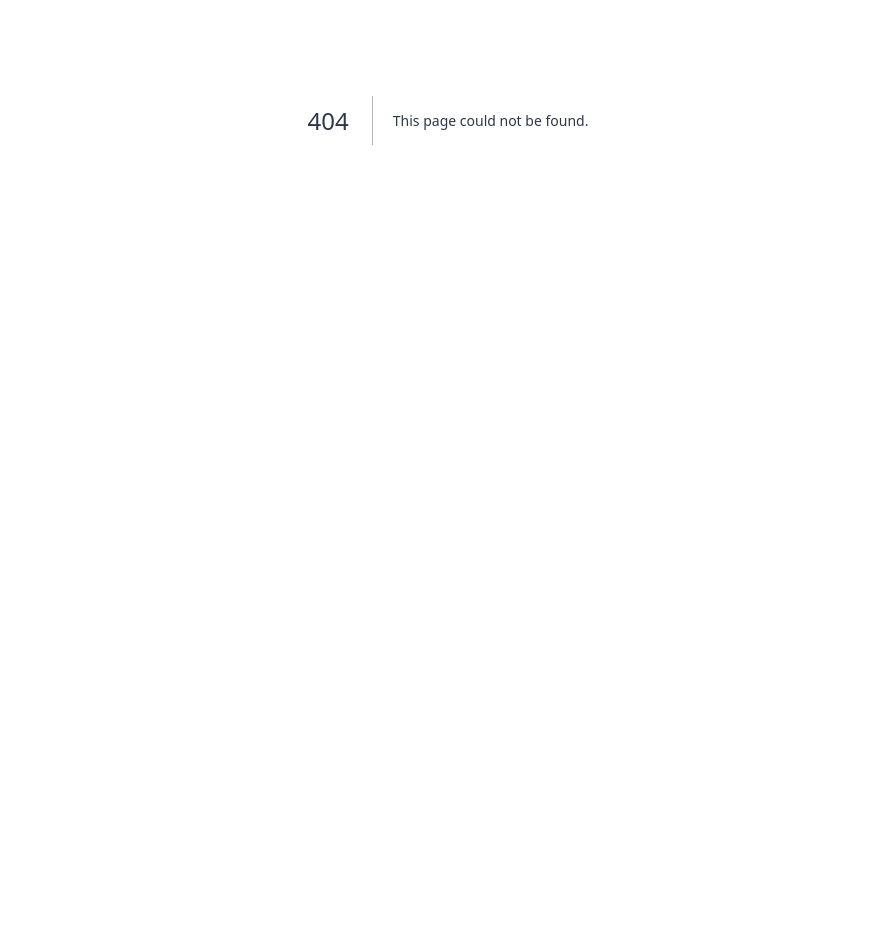
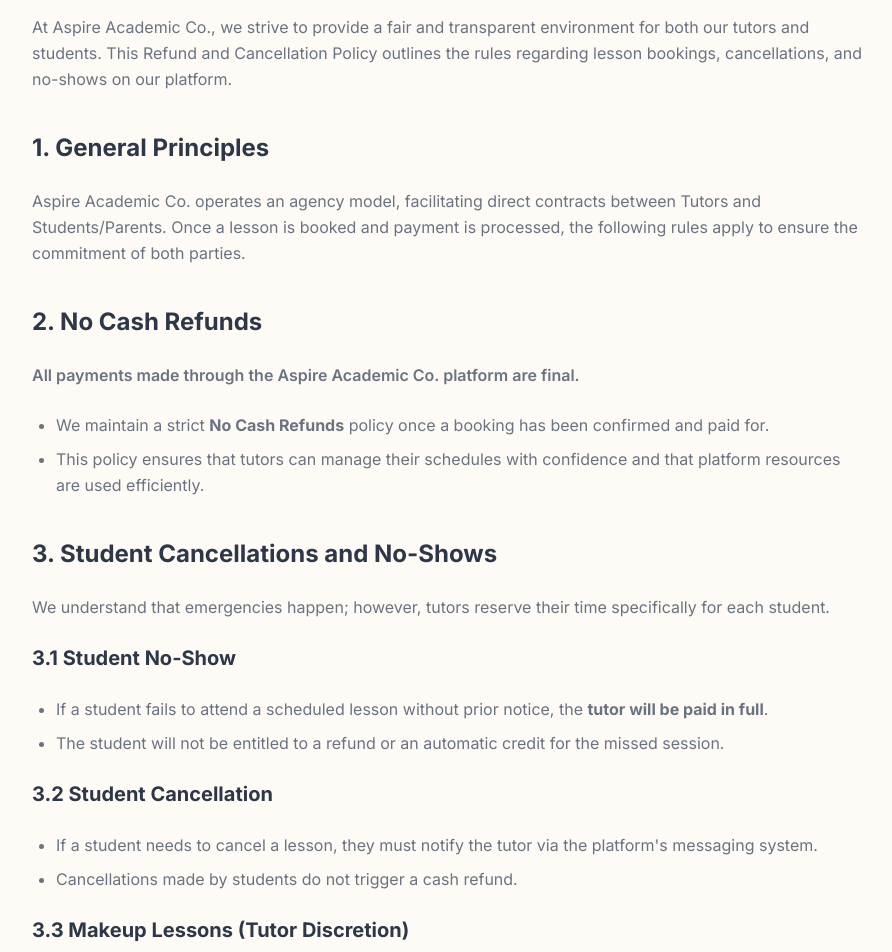
Before and after one commit to sawda6556/aspire-academic-frontend, a Next.js app: page /refund in a window 1280 px wide. Before the commit this address had no page. Shown: the part 280-1232 px from the top of the page, without its empty margins (192-1084 px from the left). Before the commit the page ends 800 px from the top, so only its background shows below. Built offline with nearby package versions, Linux system fonts and the light colour scheme.

Commit message:
feat: implement Refund Policy page, checkout consent notice, and FAQ section

```diff
--- a/src/app/faq/page.tsx
+++ b/src/app/faq/page.tsx
@@ -41,14 +41,6 @@
       {
         q: "Can I have a trial lesson?",
         a: "Many of our tutors offer a free 10-minute trial lesson. This is a great way to meet the tutor, discuss your goals, and see if they are a good match for your learning style."
-      },
-      {
-        q: "What happens if I miss a scheduled lesson?",
-        a: "If a student misses a lesson without notice (student no-show), the tutor is paid in full. If you miss a lesson and request a makeup session, it may be granted at the tutor's sole discretion. If a tutor misses a lesson, the student receives a platform credit to rebook."
-      },
-      {
-        q: "Do we need to confirm lesson attendance?",
-        a: "Yes. Both parties must confirm lesson attendance via the platform post-session. This ensures transparency and security before any payment is finalized."
       }
     ]
   },
@@ -62,10 +54,31 @@
       {
         q: "Are there any hidden fees?",
         a: "No. We believe in transparency. The lesson price includes all platform service fees and payment processing costs. There are no surprise charges."
+      }
+    ]
+  },
+  {
+    category: "Refunds & Attendance",
+    questions: [
+      {
+        q: "What is your refund policy?",
+        a: "We maintain a strict No Cash Refunds policy. All payments made through the Aspire Academic Co. platform are final. This ensures that tutors can manage their schedules with confidence and platform resources are used efficiently."
       },
       {
-        q: "What is your refund policy?",
-        a: "We have a strict Refund Policy of No Refunds once payment is made. All transactions are final."
+        q: "What happens if a student misses a scheduled lesson?",
+        a: "If a student fails to attend a scheduled lesson without notice (student no-show), the tutor will be paid in full. The student is not entitled to a refund or automatic credit. Providing a makeup lesson is at the sole discretion of the tutor."
+      },
+      {
+        q: "What happens if a tutor misses a scheduled lesson?",
+        a: "If a tutor fails to attend a scheduled lesson (tutor no-show), the student will receive a Platform Lesson Credit. This credit can be used to rebook the lesson with the same tutor or another tutor on the platform. No cash refund will be issued."
+      },
+      {
+        q: "Do we need to confirm lesson attendance?",
+        a: "Yes. Both parties must confirm lesson attendance via the platform post-session. If there is a dispute regarding attendance, please contact info@aspireacademicco.co.uk within 48 hours of the scheduled lesson time."
+      },
+      {
+        q: "Are digital downloads from the Resource Store refundable?",
+        a: "Due to the nature of digital products, all sales in the Educational Resource Store are final and non-refundable. If you experience technical download issues, please contact our support team."
       }
     ]
   }
--- /dev/null
+++ b/src/app/refund/page.tsx
@@ -0,0 +1,127 @@
+import React from 'react';
+import Header from '@/components/layout/Header';
+import Footer from '@/components/layout/Footer';
+
+export default function RefundPage() {
+  return (
+    <div className="flex min-h-screen flex-col bg-background">
+      <Header />
+      <main className="flex-grow container mx-auto max-w-4xl px-4 py-20 sm:px-6 lg:px-8">
+        <h1 className="text-4xl font-bold text-heading mb-10">Refund and Cancellation Policy</h1>
+        <div className="prose prose-slate max-w-none text-muted space-y-6 leading-relaxed">
+          <p className="text-sm">Last updated: June 2026</p>
+          <p>
+            At Aspire Academic Co., we strive to provide a fair and transparent environment for both our tutors and students. This Refund and Cancellation Policy outlines the rules regarding lesson bookings, cancellations, and no-shows on our platform.
+          </p>
+
+          <h2 className="text-2xl font-bold text-heading mt-10">1. General Principles</h2>
+          <p>
+            Aspire Academic Co. operates an agency model, facilitating direct contracts between Tutors and Students/Parents. Once a lesson is booked and payment is processed, the following rules apply to ensure the commitment of both parties.
+          </p>
+
+          <h2 className="text-2xl font-bold text-heading mt-10">2. No Cash Refunds</h2>
+          <p className="font-semibold">
+            All payments made through the Aspire Academic Co. platform are final.
+          </p>
+          <ul className="list-disc pl-6 space-y-2">
+            <li>
+              We maintain a strict <strong>No Cash Refunds</strong> policy once a booking has been confirmed and paid for.
+            </li>
+            <li>
+              This policy ensures that tutors can manage their schedules with confidence and that platform resources are used efficiently.
+            </li>
+          </ul>
+
+          <h2 className="text-2xl font-bold text-heading mt-10">3. Student Cancellations and No-Shows</h2>
+          <p>
+            We understand that emergencies happen; however, tutors reserve their time specifically for each student.
+          </p>
+          <h3 className="text-xl font-bold text-heading mt-6">3.1 Student No-Show</h3>
+          <ul className="list-disc pl-6 space-y-2">
+            <li>
+              If a student fails to attend a scheduled lesson without prior notice, the <strong>tutor will be paid in full</strong>.
+            </li>
+            <li>
+              The student will not be entitled to a refund or an automatic credit for the missed session.
+            </li>
+          </ul>
+          <h3 className="text-xl font-bold text-heading mt-6">3.2 Student Cancellation</h3>
+          <ul className="list-disc pl-6 space-y-2">
+            <li>
+              If a student needs to cancel a lesson, they must notify the tutor via the platform's messaging system.
+            </li>
+            <li>
+              Cancellations made by students do not trigger a cash refund.
+            </li>
+          </ul>
+          <h3 className="text-xl font-bold text-heading mt-6">3.3 Makeup Lessons (Tutor Discretion)</h3>
+          <ul className="list-disc pl-6 space-y-2">
+            <li>
+              Granting a makeup lesson for a session missed by a student is at the <strong>sole discretion of the Tutor</strong>.
+            </li>
+            <li>
+              If a tutor agrees to provide a makeup lesson, the new time and date must be mutually agreed upon via the platform.
+            </li>
+            <li>
+              Aspire Academic Co. is not responsible for facilitating makeup lessons beyond providing the communication tools.
+            </li>
+          </ul>
+
+          <h2 className="text-2xl font-bold text-heading mt-10">4. Tutor Cancellations and No-Shows</h2>
+          <p>
+            We expect our tutors to maintain the highest standards of professionalism and punctuality.
+          </p>
+          <h3 className="text-xl font-bold text-heading mt-6">4.1 Tutor No-Show</h3>
+          <ul className="list-disc pl-6 space-y-2">
+            <li>
+              If a tutor fails to attend a scheduled lesson, the student is entitled to a <strong>Platform Lesson Credit</strong>.
+            </li>
+            <li>
+              This credit can be used to rebook the lesson with the same tutor or another tutor on the platform.
+            </li>
+            <li>
+              No cash refund will be issued; the value is held as a credit for future use.
+            </li>
+          </ul>
+          <h3 className="text-xl font-bold text-heading mt-6">4.2 Tutor Cancellation</h3>
+          <ul className="list-disc pl-6 space-y-2">
+            <li>
+              If a tutor must cancel a lesson due to unforeseen circumstances, they must notify the student/parent as soon as possible.
+            </li>
+            <li>
+              In the event of a tutor-initiated cancellation, the student will receive a <strong>Platform Lesson Credit</strong> for the full value of the session.
+            </li>
+          </ul>
+
+          <h2 className="text-2xl font-bold text-heading mt-10">5. Dispute Resolution</h2>
+          <ul className="list-disc pl-6 space-y-2">
+            <li>
+              Both tutors and students are required to confirm attendance via the platform post-session.
+            </li>
+            <li>
+              If there is a dispute regarding attendance or the conduct of a lesson, users should contact <a href="mailto:info@aspireacademicco.co.uk" className="text-primary hover:underline">info@aspireacademicco.co.uk</a> within 48 hours of the scheduled lesson time.
+            </li>
+            <li>
+              Aspire Academic Co. will review the platform logs and messaging history to reach a fair resolution. Our decision in such matters is final.
+            </li>
+          </ul>
+
+          <h2 className="text-2xl font-bold text-heading mt-10">6. Educational Resources</h2>
+          <ul className="list-disc pl-6 space-y-2">
+            <li>
+              Due to the nature of digital products, all sales in the Educational Resource Store are <strong>final and non-refundable</strong>.
+            </li>
+            <li>
+              If you experience technical issues downloading a resource, please contact support for assistance.
+            </li>
+          </ul>
+
+          <div className="mt-12 pt-8 border-t border-muted/20 text-sm italic">
+            By booking a lesson on Aspire Academic Co., you acknowledge that you have read, understood, and agreed to this Refund and Cancellation Policy.
+          </div>
+        </div>
+      </main>
+      <Footer />
+    </div>
+  );
+}
--- a/src/components/booking/BookingSummary.tsx
+++ b/src/components/booking/BookingSummary.tsx
@@ -81,6 +81,14 @@
         )}
       </div>
 
+      <div className="text-[11px] text-gray-500 mb-4 bg-gray-50 p-3 rounded-lg border border-gray-100 text-center leading-normal">
+        By continuing, you agree to our{' '}
+        <a href="/refund" target="_blank" className="text-[#2B4C7E] hover:underline font-semibold">
+          Refund & Cancellation Policy
+        </a>
+        . No cash refunds are issued.
+      </div>
+
       <button
         onClick={onConfirm}
         disabled={isLoading}
--- a/src/components/layout/Footer.tsx
+++ b/src/components/layout/Footer.tsx
@@ -39,6 +39,7 @@
               <li><Link href="/contact" className="text-sm text-muted hover:text-primary">Contact Us</Link></li>
               <li><Link href="/privacy" className="text-sm text-muted hover:text-primary">Privacy Policy</Link></li>
               <li><Link href="/terms" className="text-sm text-muted hover:text-primary">Terms of Service</Link></li>
+              <li><Link href="/refund" className="text-sm text-muted hover:text-primary">Refund Policy</Link></li>
             </ul>
           </div>
 
```
